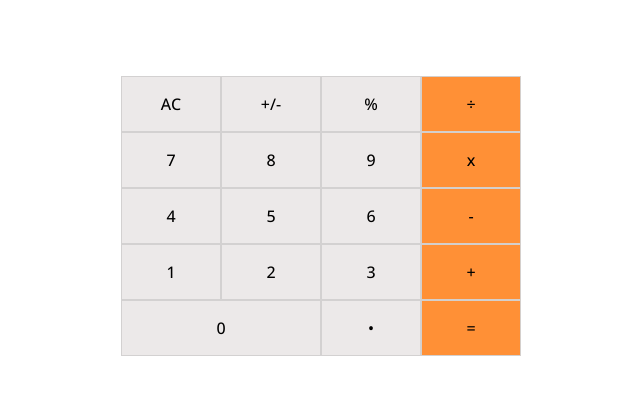
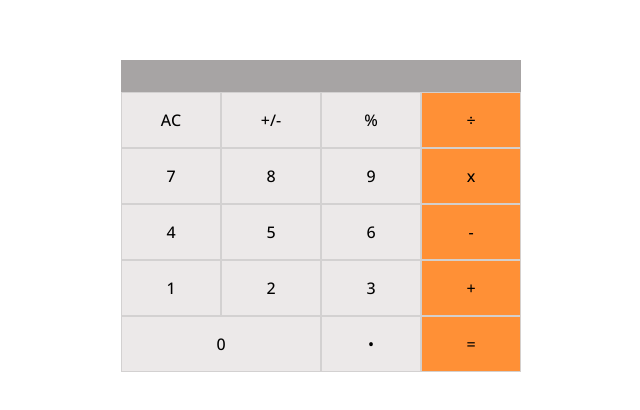
Before and after one commit to kwambiee/Math-Magician, a React (Create React App) app: page / in a window 1280 px wide. Shown: the part 192-602 px from the top of the page, without its empty margins (319-959 px from the left). Built offline with nearby package versions, Linux system fonts and the light colour scheme.

Commit message:
Add event handler

```diff
--- a/src/index.css
+++ b/src/index.css
@@ -17,7 +17,7 @@
   width: 400px;
 }
 
-input {
+.input {
   padding: 1rem;
   width: 100%;
   background-color: rgb(167, 164, 164);
```
